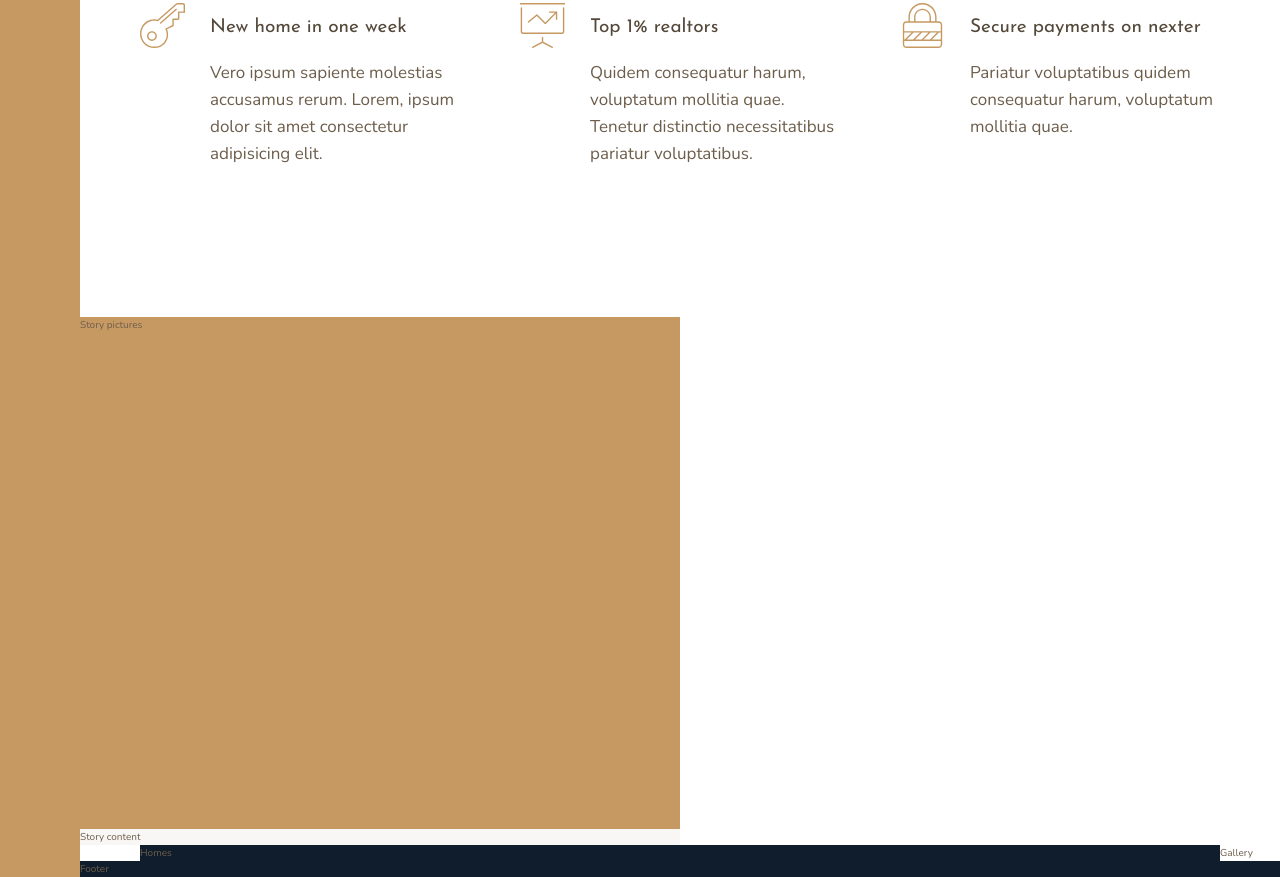
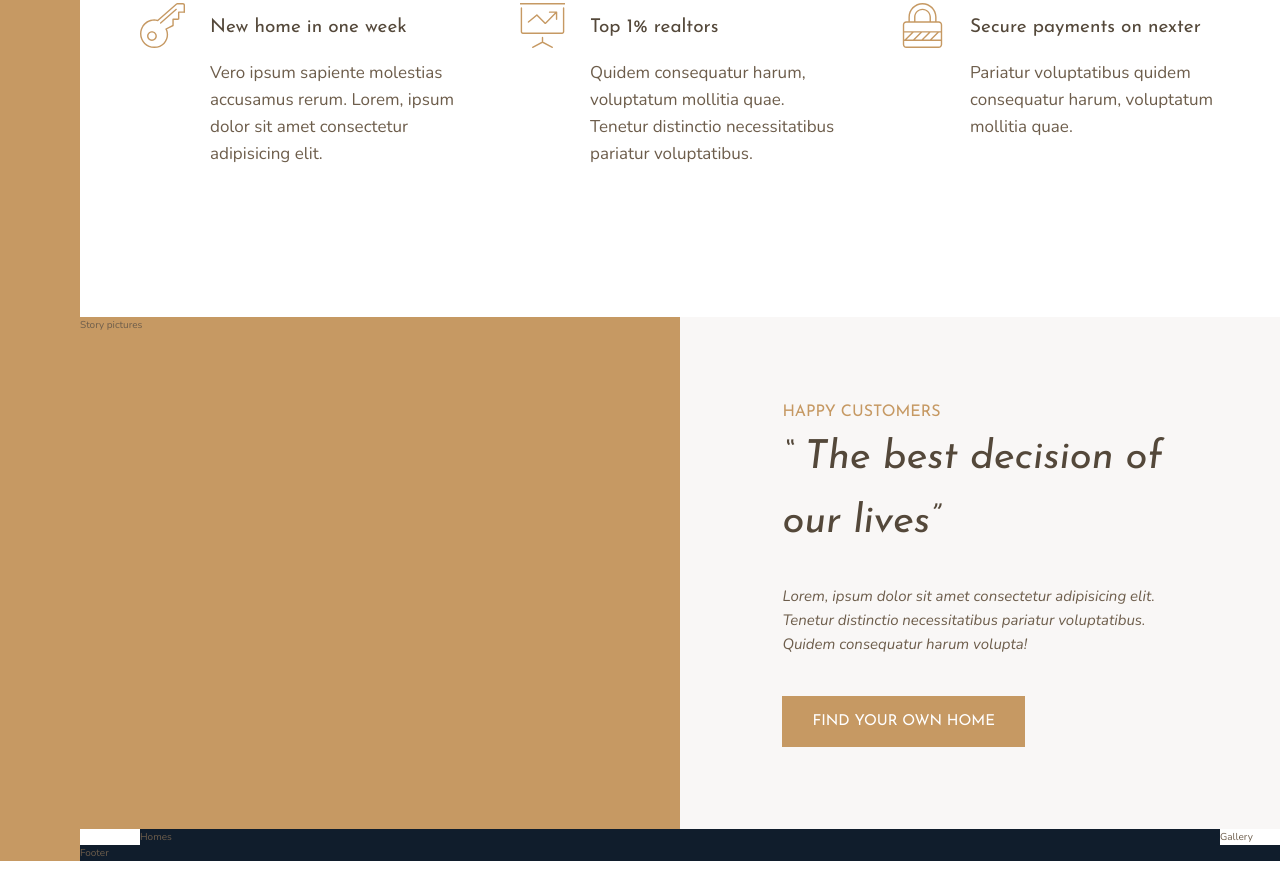
Before and after one commit to brnms/nexter-project, a website: page index.html in a window 1280 px wide. Shown: the part 991-1868 px from the top of the page. Drawn offline with nearby package versions, Linux system fonts and the light colour scheme.

Commit message:
Add files via upload

```diff
--- a/index.html
+++ b/index.html
@@ -74,7 +74,10 @@
        </section>
 
        <div class="story__content">
-           Story content
+           <h3 class="heading-3">Happy Customers</h3>
+           <h2 class="heading-2 heading-2--dark mb-md">&ldquo; The best decision of our lives&rdquo;</h2>
+           <p class="story__text">Lorem, ipsum dolor sit amet consectetur adipisicing elit. Tenetur distinctio necessitatibus pariatur voluptatibus. Quidem consequatur harum volupta!</p>
+           <button class="btn">Find your own home</button>
        </div>
 
        <div class="homes">
--- a/sass/_story.scss
+++ b/sass/_story.scss
@@ -6,6 +6,25 @@
 
     &__content {
         background-color: $color-grey-light-1;
-        grid-column:  col-start 5 / full-start;
+        grid-column:  col-start 5 / full-end;
+
+        padding: 6rem 8vw;
+
+        /*
+        display: flex;
+        flex-direction: column;
+        justify-content: center;
+        align-items: flex-start;
+        */
+
+        display: grid;
+        align-content: center;
+        justify-items: start;
+    }
+
+    &__text {
+        font-size: 1.5rem;
+        font-style: italic;
+        margin-bottom: 4rem;
     }
 }
--- a/sass/_typography.scss
+++ b/sass/_typography.scss
@@ -9,10 +9,23 @@
 
 .heading-2 {
     @extend %heading;
+    font-size: 4rem;
+    font-style: italic;
+
+    &--light {
+        color: $color-grey-light-1;
+    }
+
+    &--dark {
+        color: $color-grey-dark-1;
+    }
 }
 
 .heading-3 {
     @extend %heading;
+    font-size: 1.6rem;
+    color: $color-primary;
+    text-transform: uppercase;
 }
 
 .heading-4 {
@@ -27,3 +40,25 @@
         color: $color-grey-dark-1;
     }
 }
+
+.btn {
+    background-color: $color-primary;
+    color: #fff;
+    border: none;
+    border-radius: 0;
+    font-family: $font-display;
+    font-size: 1.5rem;
+    text-transform: uppercase;
+    padding: 1.8rem 3rem;
+    cursor: pointer;
+    transition: all .2s;
+
+    &:hover {
+        background-color: $color-primary-dark;
+    }
+}
+
+.mb-sm { margin-bottom: 2rem;}
+.mb-md { margin-bottom: 3rem;}
+.mb-lg { margin-bottom: 4rem;}
+.mb-hg { margin-bottom: 8rem;}
```
Also changed, not shown: css/style.css.
